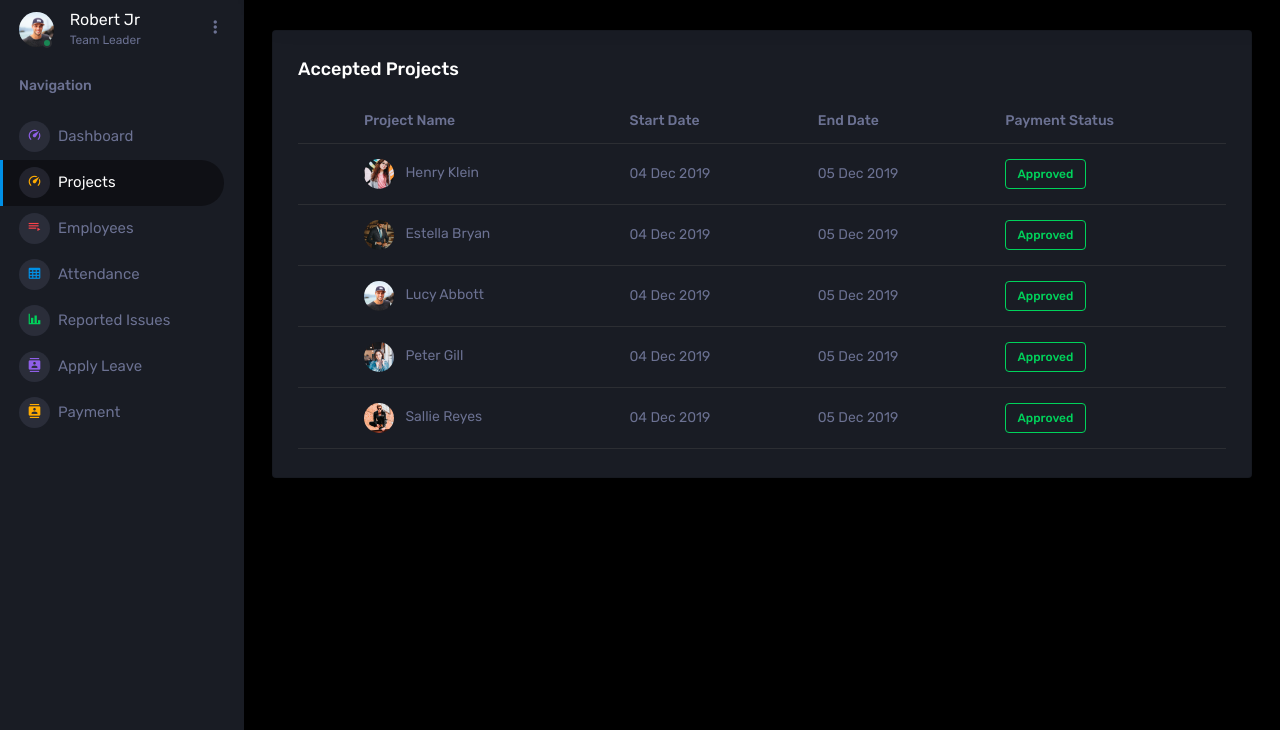
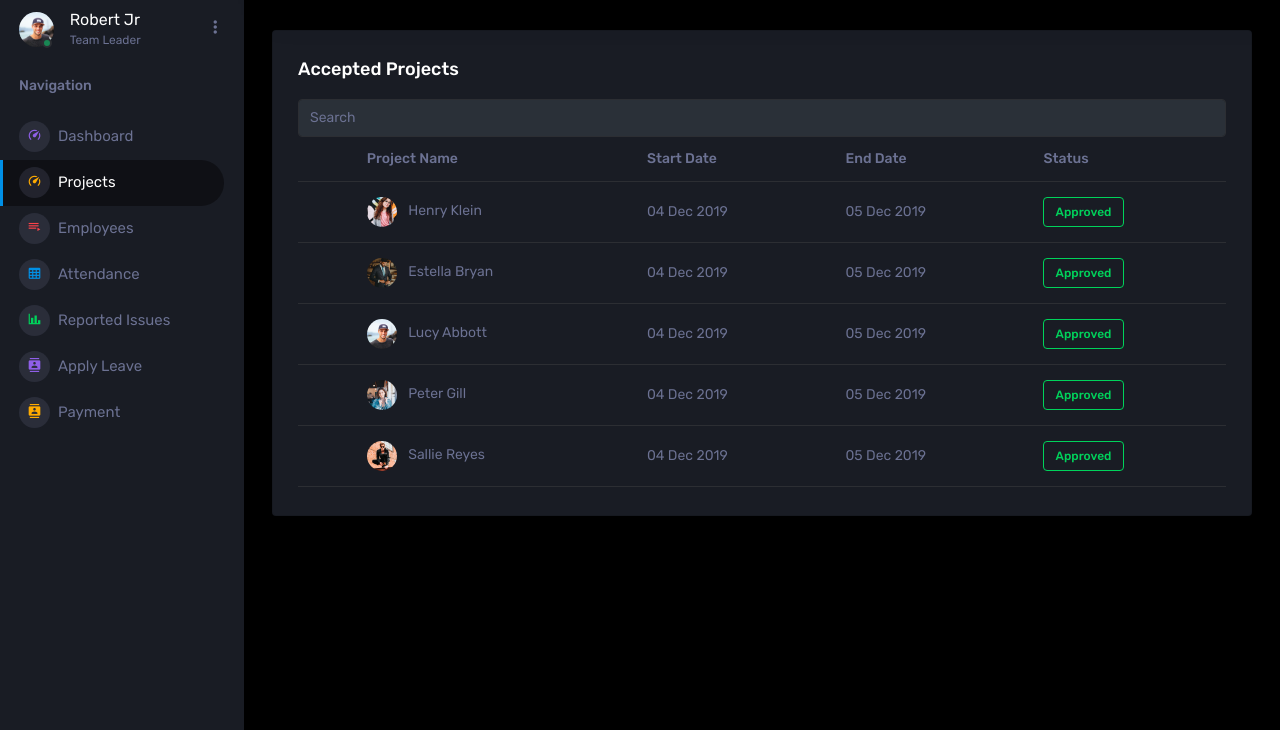
Before and after one commit to praveeshvnr/Advancedcoreapp, a Django app: page /coreapp/Manager_accepted_projects in a window 1280 px wide. Shown: the part 70-800 px from the top of the page. Run offline with Django 4.2, Linux system fonts and the light colour scheme; some libraries are stand-ins or nearby versions.

Commit message:
search bar added

```diff
--- a/templates/Manager_accepted_projects.html
+++ b/templates/Manager_accepted_projects.html
@@ -8,6 +8,9 @@
         <div class="card-body">
           <h4 class="card-title">Accepted Projects</h4>
           <div class="table-responsive">
+            <div class="col-md-12 col-12 ">
+                <input type="search" class="form-control rounded" placeholder="Search" aria-label="Search" aria-describedby="search-addon" />
+                </div>
             <table class="table">
               <thead>
                 <tr>
@@ -22,7 +25,7 @@
 
                   <th> Start Date </th>
                   <th> End Date </th>
-                  <th> Payment Status </th>
+                  <th> Status </th>
                 </tr>
               </thead>
               <tbody>
--- a/templates/Manager_regected_projects.html
+++ b/templates/Manager_regected_projects.html
@@ -4,10 +4,15 @@
 
 <div class="row ">
     <div class="col-12 grid-margin">
+
+
       <div class="card">
         <div class="card-body">
           <h4 class="card-title">Rejected Projects</h4>
           <div class="table-responsive">
+            <div class="col-md-12 col-12 ">
+                <input type="search" class="form-control rounded" placeholder="Search" aria-label="Search" aria-describedby="search-addon" />
+                </div>
             <table class="table">
               <thead>
                 <tr>
```
